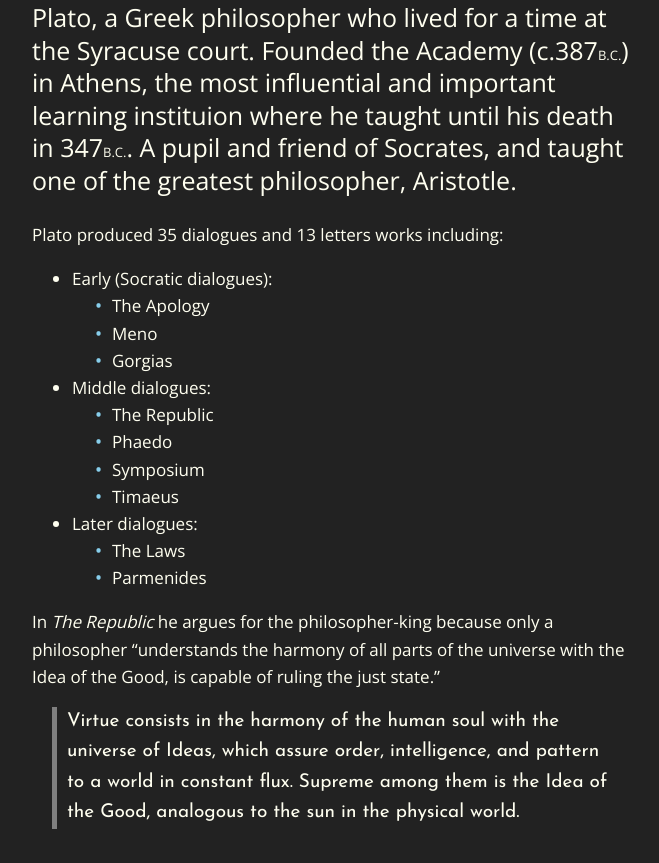
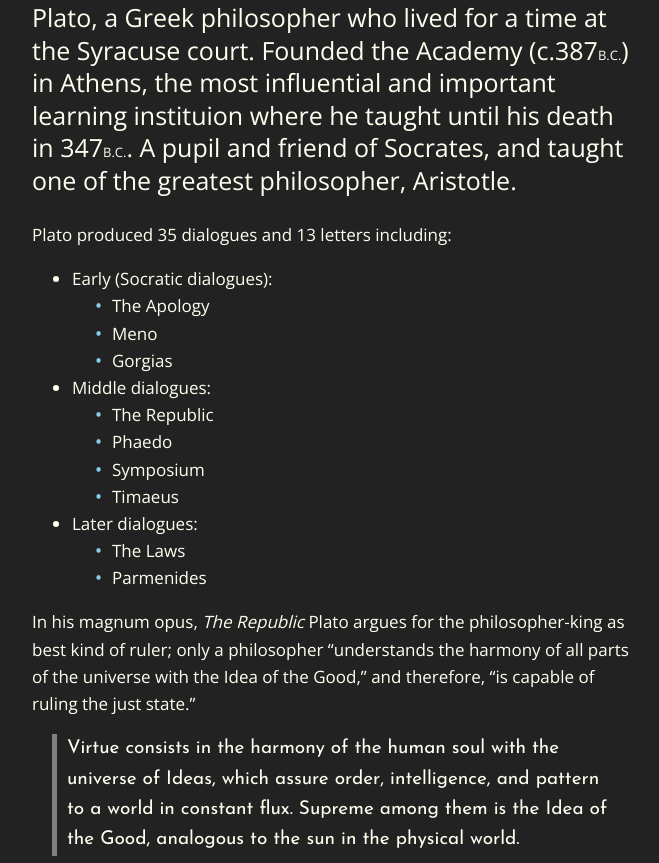
Before and after one commit to beAuthentic/askclass-news-theme, a Jekyll site: the page built from content/_posts/2022-06-15-the-academy.md, in a window 1280 px wide and 900 px high, scrolled down 774 px, cut to the strip 37-900 px from the top of the window. Shown: the whole strip, without its empty margins (308-967 px from the left). Built offline with Jekyll 4.4.1, drawn with Linux system fonts in a browser that asks for light colours.

Commit message:
doc: Revise summary for Plato

```diff
--- a/content/_posts/2022-06-15-the-academy.md
+++ b/content/_posts/2022-06-15-the-academy.md
@@ -14,7 +14,7 @@ Founded the Academy (c.387<sub>B.C.</sub>) in Athens, the most influential and i
 A pupil and friend of Socrates, and taught one of the greatest philosopher, Aristotle.
 <!--more-->
 
-Plato produced 35 dialogues and 13 letters works including:
+Plato produced 35 dialogues and 13 letters including:
 
 - Early (Socratic dialogues):
   - The Apology
@@ -31,7 +31,8 @@ Plato produced 35 dialogues and 13 letters works including:
   - The Laws
   - Parmenides
 
-In <cite>The Republic</cite> he argues for the philosopher-king because only a philosopher
-"understands the harmony of all parts of the universe with the Idea of the Good, is capable of ruling the just state."
+In his magnum opus, <cite>The Republic</cite> Plato argues for the philosopher-king as best kind of ruler;
+only a philosopher "understands the harmony of all parts of the universe with the Idea of the Good,"
+and therefore, "is capable of ruling the just state."
 
 > Virtue consists in the harmony of the human soul with the universe of Ideas, which assure order, intelligence, and pattern to a world in constant flux. Supreme among them is the Idea of the Good, analogous to the sun in the physical world.
```
